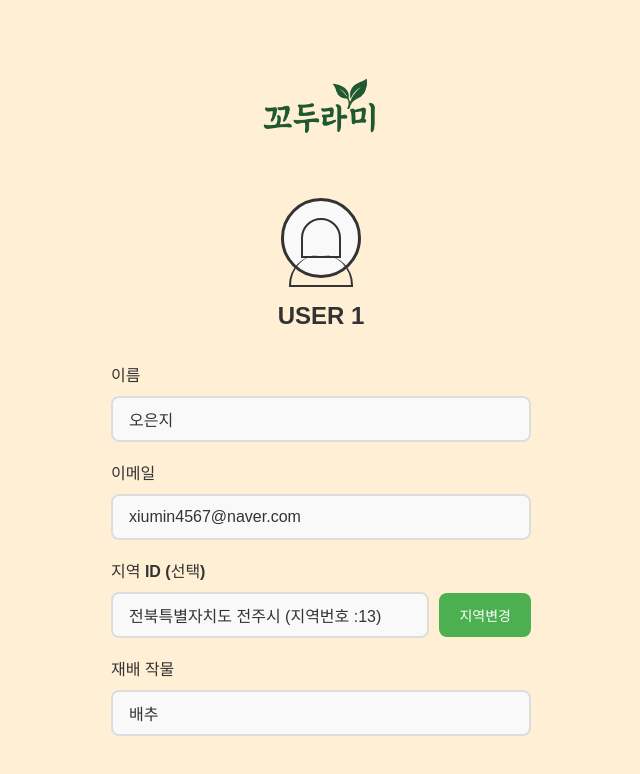
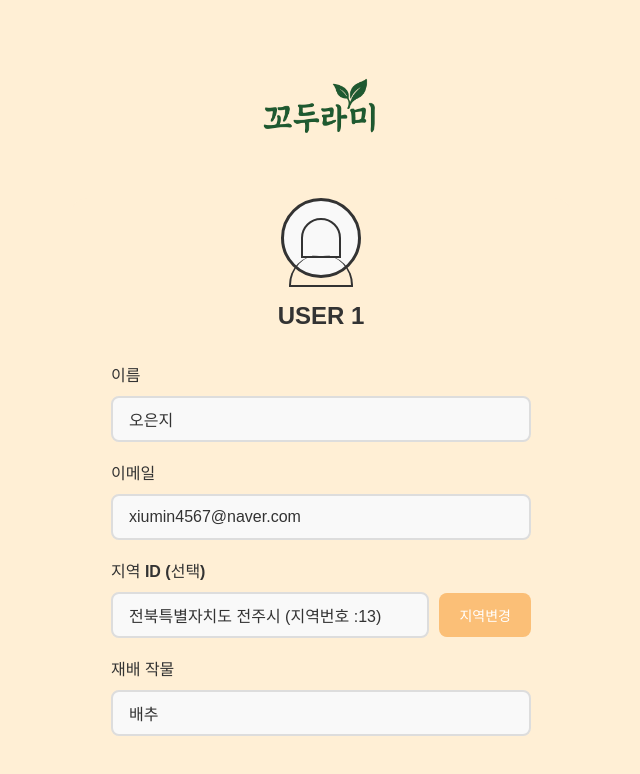
Before and after one commit to dmswl0709/ggodurami-frontend, a React (Vite) app: page /Mypage in a window 1280 px wide. Shown: the top 774 px of the page, without its empty margins (319-959 px from the left). Built offline with nearby package versions, Linux system fonts and the light colour scheme.

Commit message:
chore: Mypage 버튼 색 변경
- mypage 지역변경 버튼 색 -> FBBF77로 변경

```diff
--- a/src/pages/Mypage.tsx
+++ b/src/pages/Mypage.tsx
@@ -182,7 +182,7 @@ const RegionInput = styled.input`
 
 const EditButton = styled.button`
   padding: 12px 20px;
-  background-color: #4CAF50;
+  background-color: #FBBF77;
   color: white;
   border: none;
   border-radius: 8px;
```
